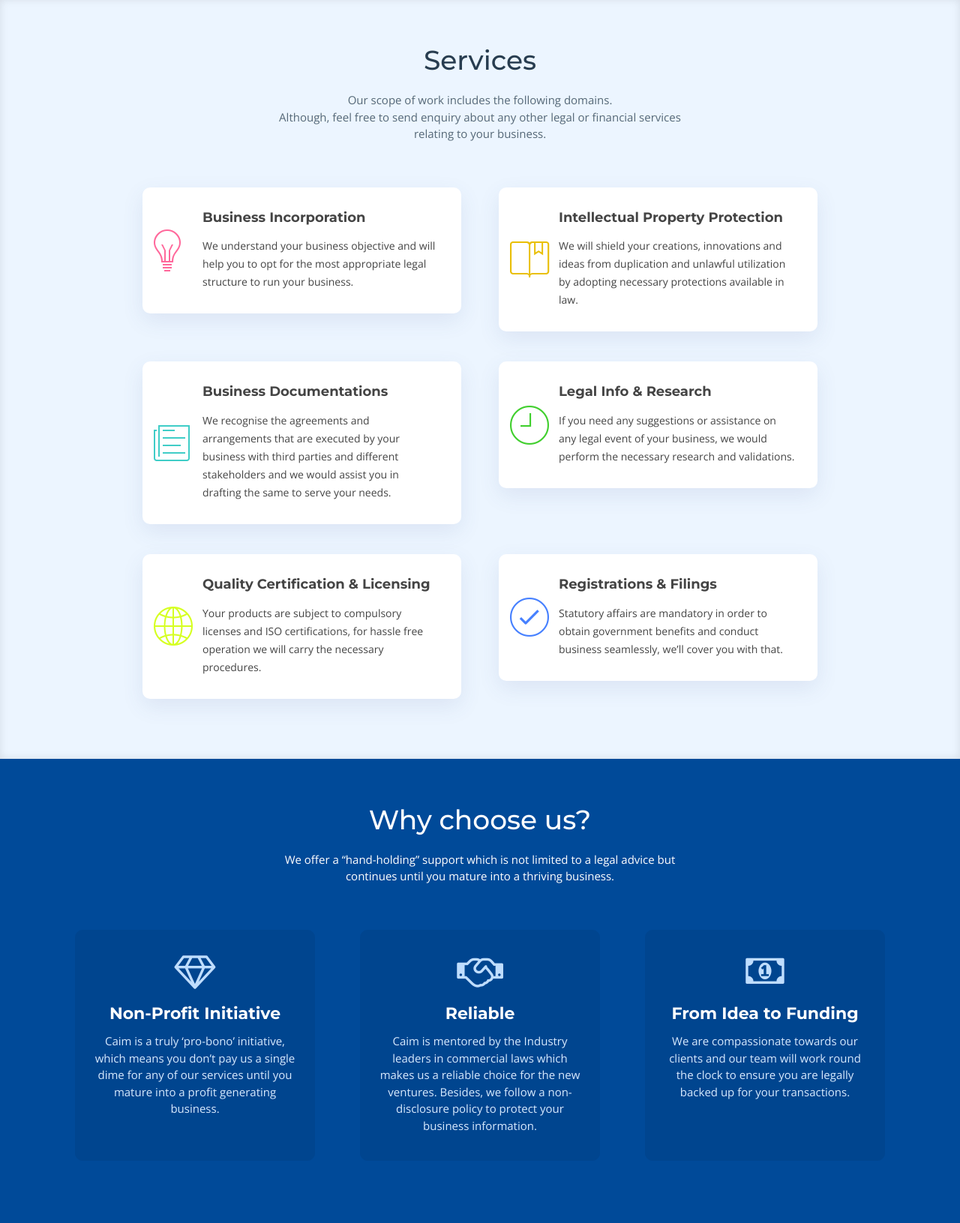
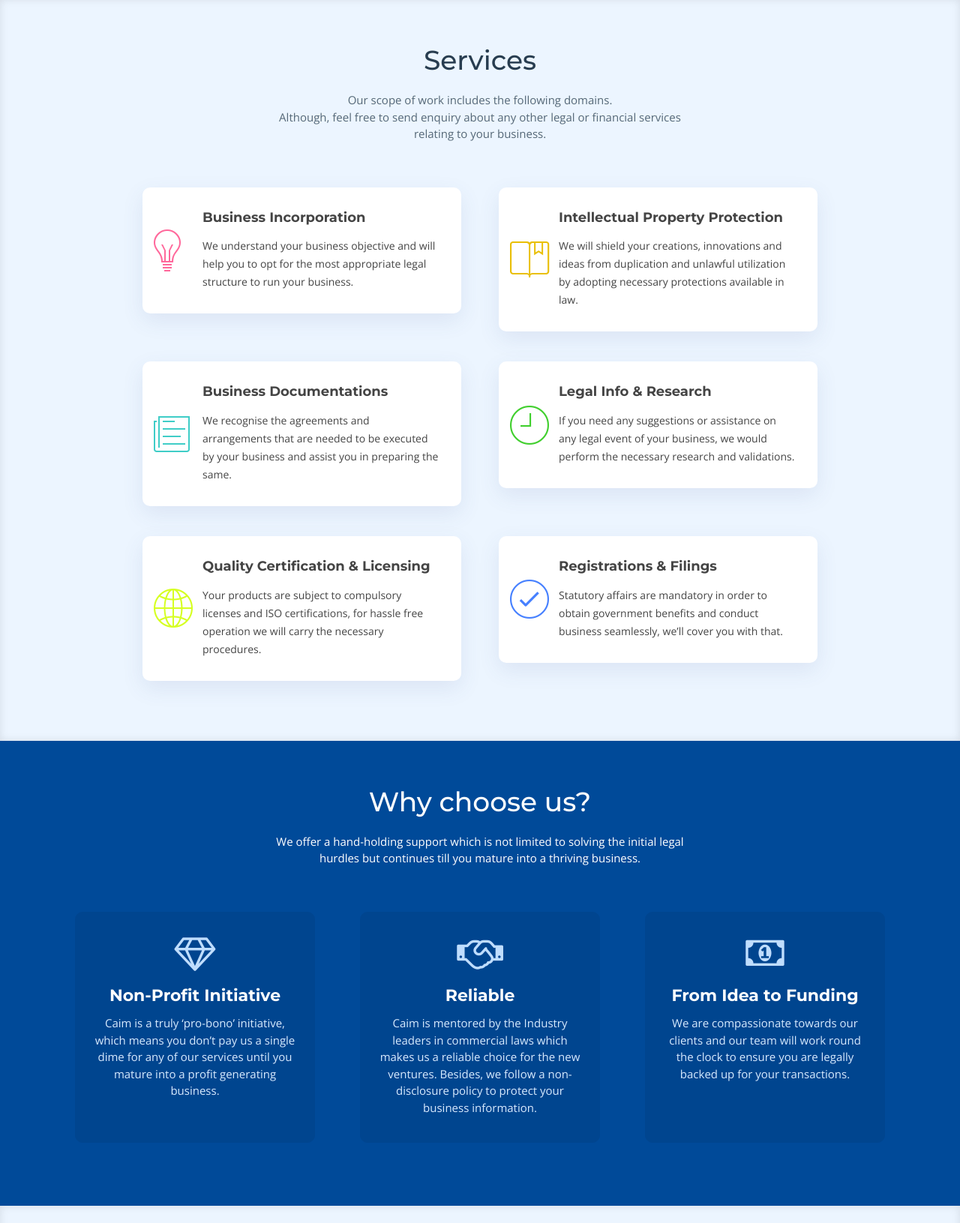
Before and after one commit to SacredDever/caimconsulting-website, a Django app: page / in a window 1280 px wide. Shown: the part 2654-4285 px from the top of the page at 75% size. Run offline with Django 3.2, Linux system fonts and the light colour scheme; data that the repository does not hold is empty; parts of the project's set-up code (start-up, migrations or seed data) failed here and were passed over; some libraries are stand-ins or nearby versions; some web fonts are replaced.

Commit message:
Textual changes

```diff
--- a/mainsite/templates/index.html
+++ b/mainsite/templates/index.html
@@ -37,14 +37,14 @@
       <header class="section-header" align="center">
         <h3>About Us</h3>
         <p>
-          ‘Caim Consulting’ is a non-profit initiative pioneered with an aim to
+          Caim Consulting is a non-profit initiative pioneered with an aim to
           deliver cost free legal assistance to start-ups, innovations and
           businesses, especially those in their incubatory phases.
           <br />
           <b>
             <i>
               <h4>
-                Like we state “we assist, you thrive”
+                Like we state “we assist and you thrive”
               </h4>
             </i>
           </b>
@@ -233,9 +233,9 @@
             </div>
             <h4 class="title">Business Documentations</h4>
             <p class="description">
-              We recognise the agreements and arrangements that are executed by
-              your business with third parties and different stakeholders and we
-              would assist you in drafting the same to serve your needs.
+              We recognise the agreements and arrangements that are needed
+              to be executed by your business and assist you in preparing
+              the same.
             </p>
           </div>
         </div>
@@ -304,8 +304,8 @@
       <header class="section-header">
         <h3>Why choose us?</h3>
         <p>
-          We offer a “hand-holding” support which is not limited to a legal
-          advice but continues until you mature into a thriving business.
+          We offer a hand-holding support which is not limited to solving the initial legal hurdles
+          but continues till you mature into a thriving business.
         </p>
       </header>
 
@@ -550,7 +550,7 @@
           <h3>Our Advisory Board</h3>
           <!-- Section description -->
           <p>
-            Our advisory board comprises of some of the top corporate lawyers of
+            Our advisory board comprises of some of the top professionals of
             the country who have helped several businesses in becoming market
             leaders.
           </p>
```
